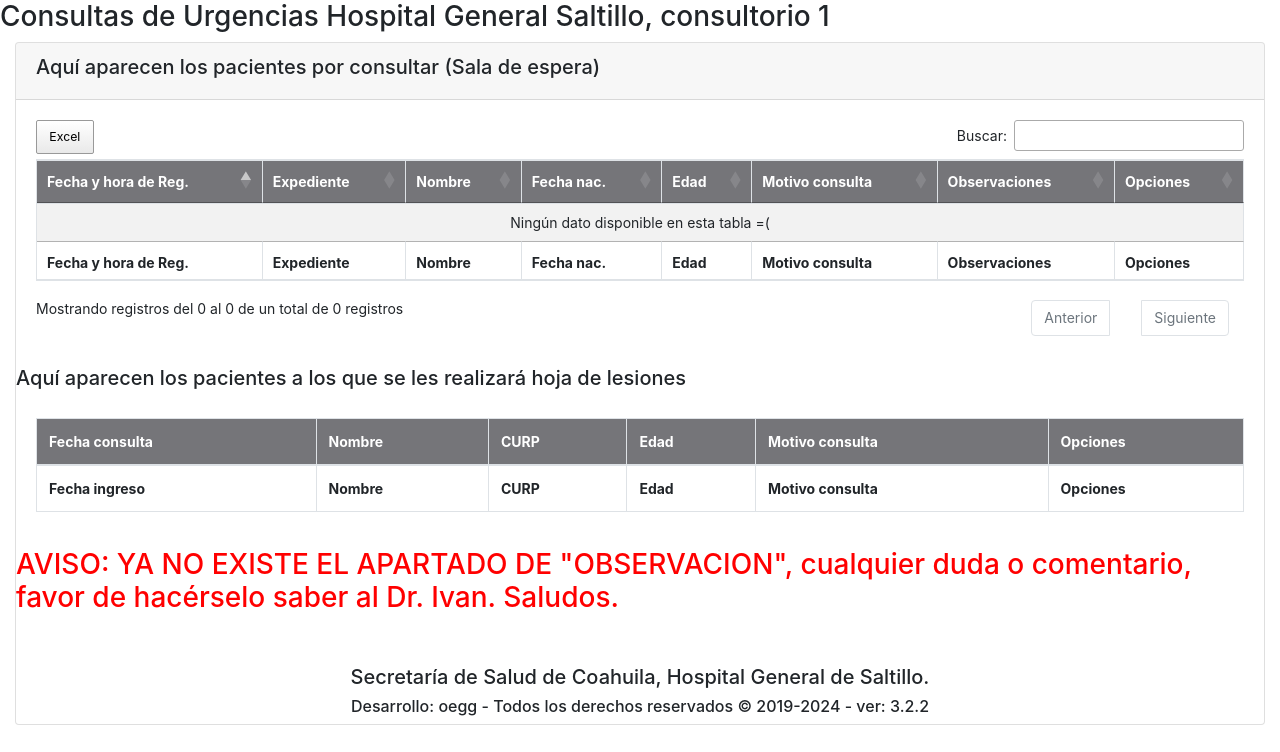
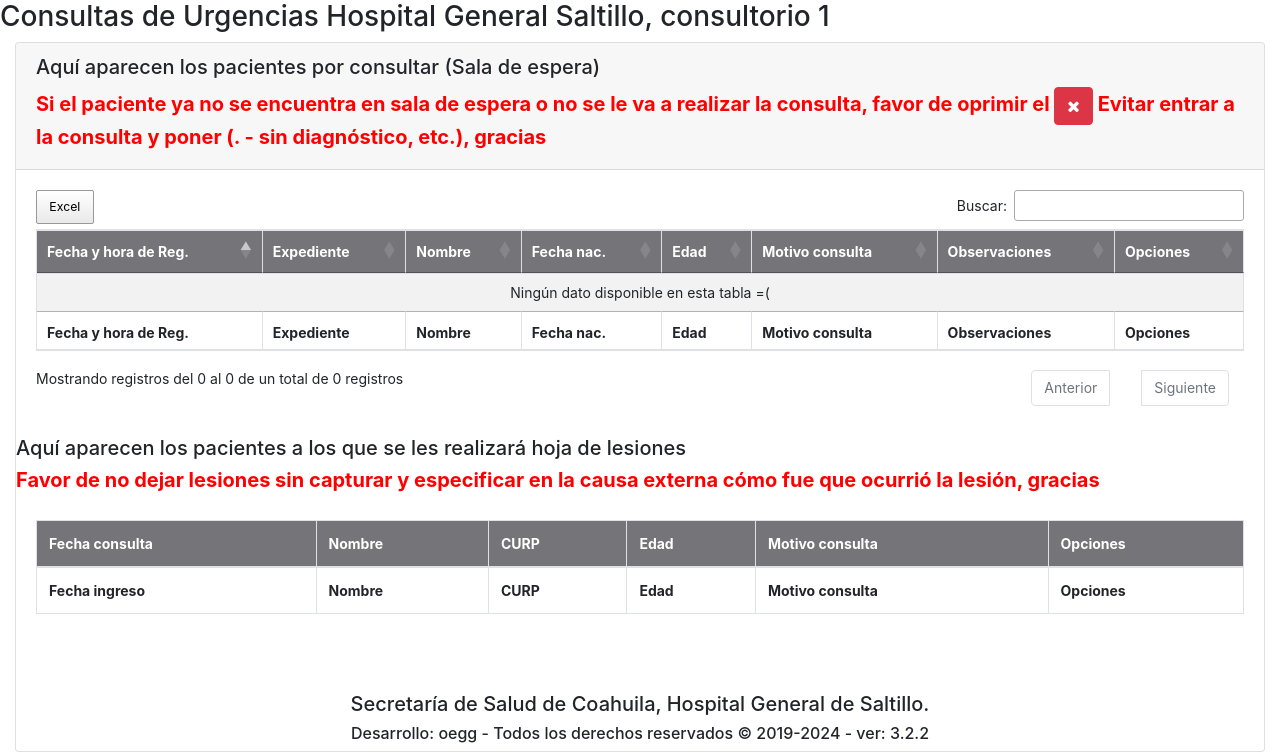
Before and after one commit to oegg10/expurg, a PHP site: page /modelos/consultas/index.php in a window 1280 px wide. Shown: the part 75-827 px from the top of the page. Before the commit the page ends 800 px from the top, so only its background shows below. Run offline with PHP 8.4, Linux system fonts and the light colour scheme; the visitor is signed in with stand-in values (Sample User, id 1); data that the repository does not hold is empty; some libraries are stand-ins or nearby versions.

Commit message:
Cambios index de consultas 12022024

```diff
--- a/modelos/consultas/index.php
+++ b/modelos/consultas/index.php
@@ -50,6 +50,7 @@ if (!isset($_SESSION['idusuario'])) {
                 <div class="card text-left">
                     <div class="card-header">
                         <h5>Aquí aparecen los pacientes por consultar (Sala de espera)</h5>
+                        <h5 style="color: red;"><strong>Si el paciente ya no se encuentra en sala de espera o no se le va a realizar la consulta, favor de oprimir el <a href='#' class='btn btn-danger' title='No consultado'><i class='fa fa-times'></i></a> Evitar entrar a la consulta y poner (. - sin diagnóstico, etc.), gracias</strong></h5>
                     </div>
                     <div class="card-body">
 
@@ -111,6 +112,7 @@ if (!isset($_SESSION['idusuario'])) {
 
                     <!-- PACIENTES CON LESIONES -->
                     <h5>Aquí aparecen los pacientes a los que se les realizará hoja de lesiones</h5>
+                    <h5 style="color: red;"><strong>Favor de no dejar lesiones sin capturar y especificar en la causa externa cómo fue que ocurrió la lesión, gracias</strong></h5>
 
                     <div class="card-body">
 
@@ -160,10 +162,6 @@ if (!isset($_SESSION['idusuario'])) {
                         </div>
                     </div><!-- FIN TABLA DE PACIENTES CON LESIONES -->
 
-                    <div style="color: red;">
-                        <!-- OBSERVACION -->
-                        <h3>AVISO: YA NO EXISTE EL APARTADO DE "OBSERVACION", cualquier duda o comentario, favor de hacérselo saber al Dr. Ivan. Saludos.</h3>
-                    </div>
                     <br><br>
 
                     <?php include "../extend/footer.php"; ?>
```
